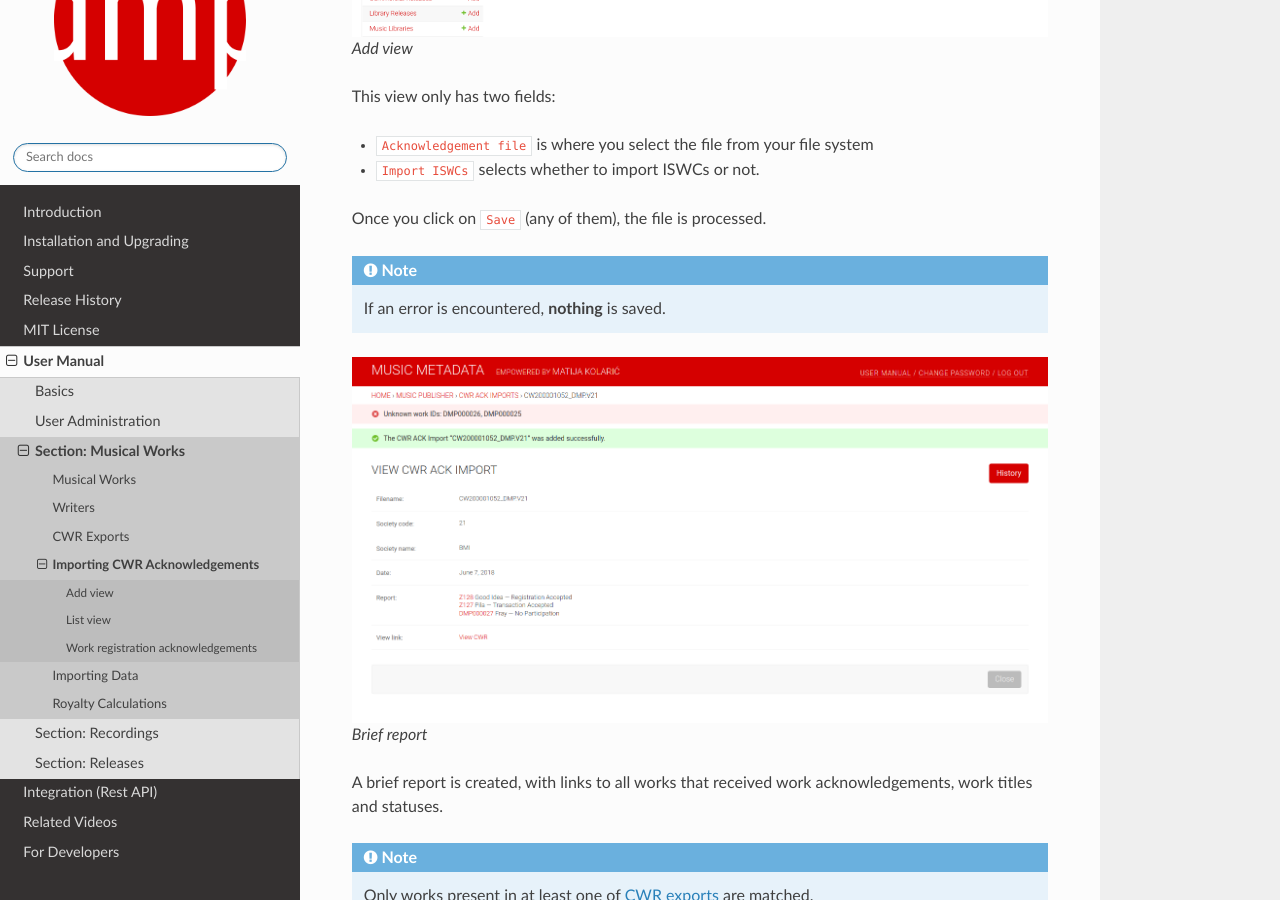
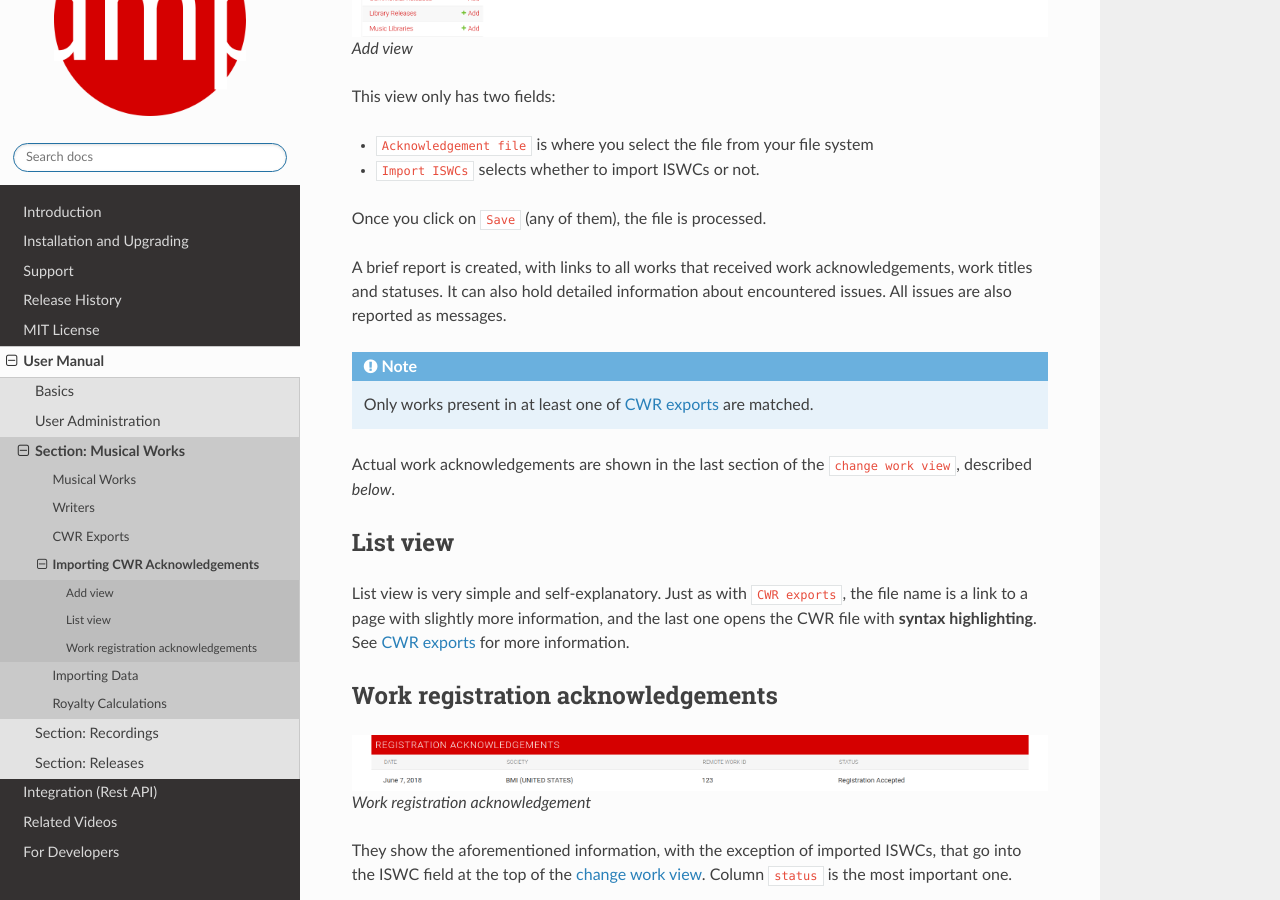
Before and after one commit to matijakolaric-com/django-music-publisher, a Sphinx documentation site: the page built from docs/manual_ackimport.rst, in a window 1280 px wide and 900 px high, scrolled down 1106 px. Built offline with Sphinx 7.4.7 and the Read the Docs theme 2.0.0, drawn with Linux system fonts in a browser that asks for light colours.

Commit message:
documentation updates

```diff
--- a/docs/manual_ackimport.rst
+++ b/docs/manual_ackimport.rst
@@ -33,16 +33,8 @@ This view only has two fields:
 
 Once you click on ``Save`` (any of them), the file is processed.
 
-.. note::
-    If an error is encountered, **nothing** is saved.
-
-.. figure:: /images/view_ack.png
-   :width: 100%
-
-   Brief report
-
-
 A brief report is created, with links to all works that received work acknowledgements, work titles and statuses.
+It can also hold detailed information about encountered issues. All issues are also reported as messages.
 
 .. note::
     Only works present in at least one of :doc:`CWR exports <manual_cwrexport>` are matched.
```
Also changed, not shown: docs/images/view_ack.png (deleted).
